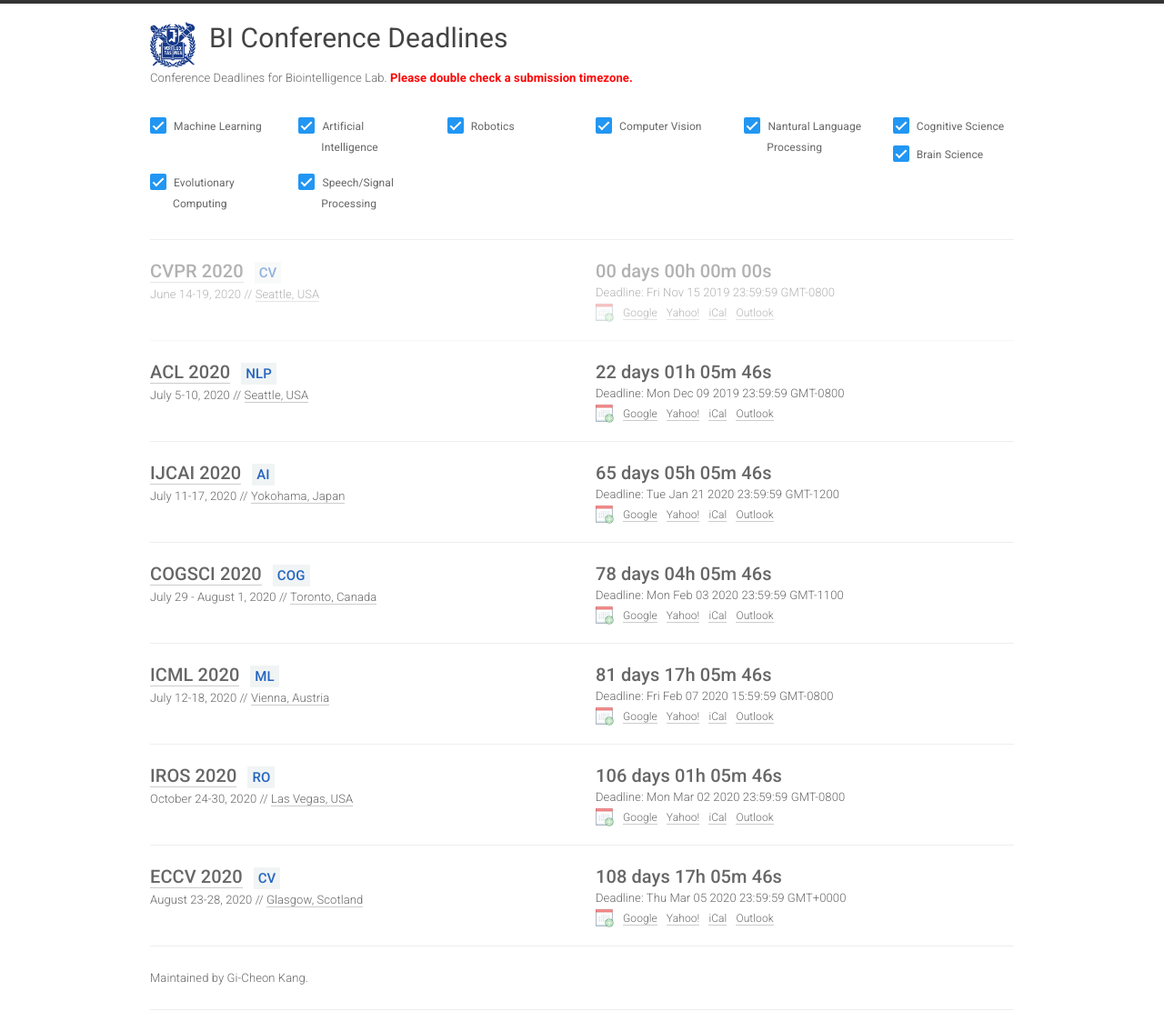
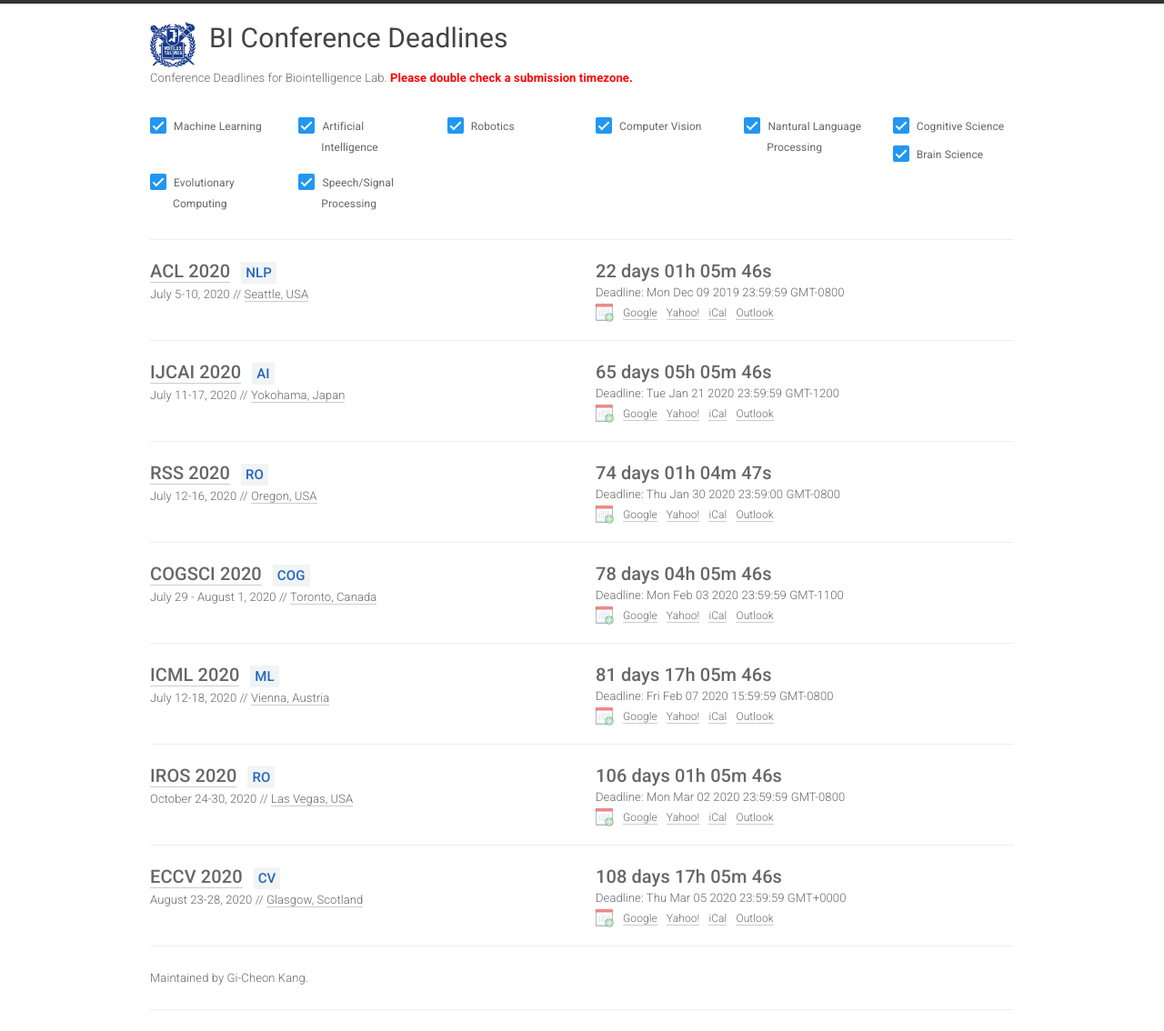
Before and after one commit to biconf/biconf.github.io, a Jekyll site: the page built from index.html, in a window 1280 px wide. Shown: the whole page at 91% size. Built offline with Jekyll 4.4.1, drawn with Linux system fonts in a browser that asks for light colours; nearby versions of some CDN libraries.

Commit message:
Update conferences.yml

```diff
--- a/_data/conferences.yml
+++ b/_data/conferences.yml
@@ -1,13 +1,3 @@
-
-- name: CVPR
-  year: 2020
-  id: cvpr20
-  link: http://cvpr2020.thecvf.com/
-  deadline: "2019-11-15 23:59:59"
-  timezone: America/Los_Angeles
-  date: June 14-19, 2020
-  place: Seattle, USA
-  sub: CV
 
 - name: ACL
   year: 2020
@@ -28,6 +18,16 @@
   date: July 11-17, 2020
   place: Yokohama, Japan
   sub: AI
+
+- name: RSS
+  year: 2020
+  id: rss20
+  link: http://www.roboticsconference.org/
+  deadline: "2020-01-30 23:59:00"
+  timezone: America/Los_Angeles
+  date: July 12-16, 2020
+  place: Oregon, USA
+  sub: RO
 
 - name: COGSCI
   year: 2020
@@ -138,26 +138,6 @@
 #  date: June 10-13, 2019
 #  place: Wellington, New Zealand
 #  sub: EC
-
-#- name: IJCNN
-#  year: 2019
-#  id: ijcnn19
-#  link: https://www.ijcnn.org
-#  deadline: "2019-01-15 23:59:59"
-#  timezone: TBA
-#  date: July 14-19, 2019
-#  place: Budapest, Hungary
-#  sub: ML
-
-#- name: RSS
-#  year: 2019
-#  id: rss19
-#  link: http://www.roboticsconference.org/
-#  deadline: "2019-02-01 23:59:00"
-#  timezone: America/Los_Angeles
-#  date: June 22-26, 2019
-#  place: Freiburg, Germany
-#  sub: RO
 
 #- name: GECCO
 #  year: 2019
@@ -288,3 +268,13 @@
 #  date: May 4-8, 2020
 #  place: Barcelona, Spain
 #  sub: SPEECH
+
+#- name: CVPR
+#  year: 2020
+#  id: cvpr20
+#  link: http://cvpr2020.thecvf.com/
+#  deadline: "2019-11-15 23:59:59"
+#  timezone: America/Los_Angeles
+#  date: June 14-19, 2020
+#  place: Seattle, USA
+#  sub: CV
```
